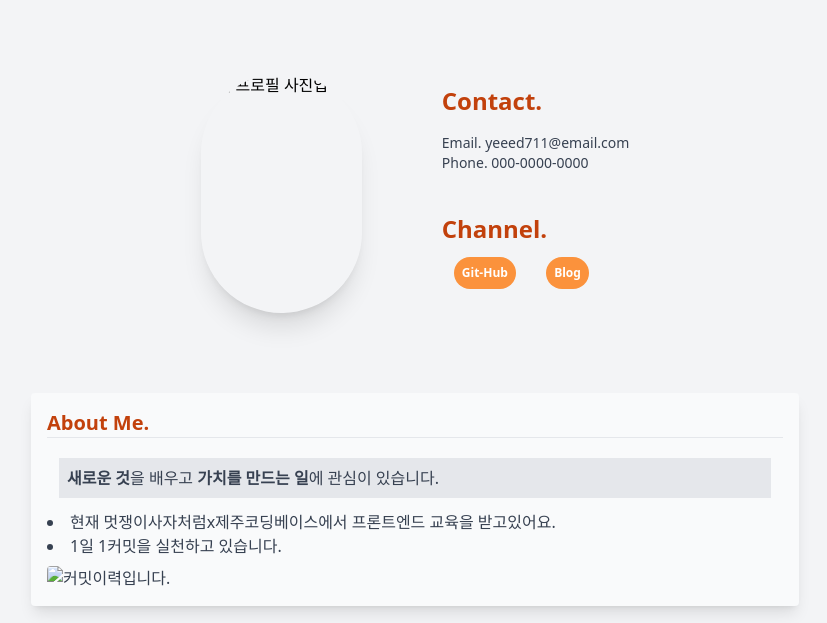
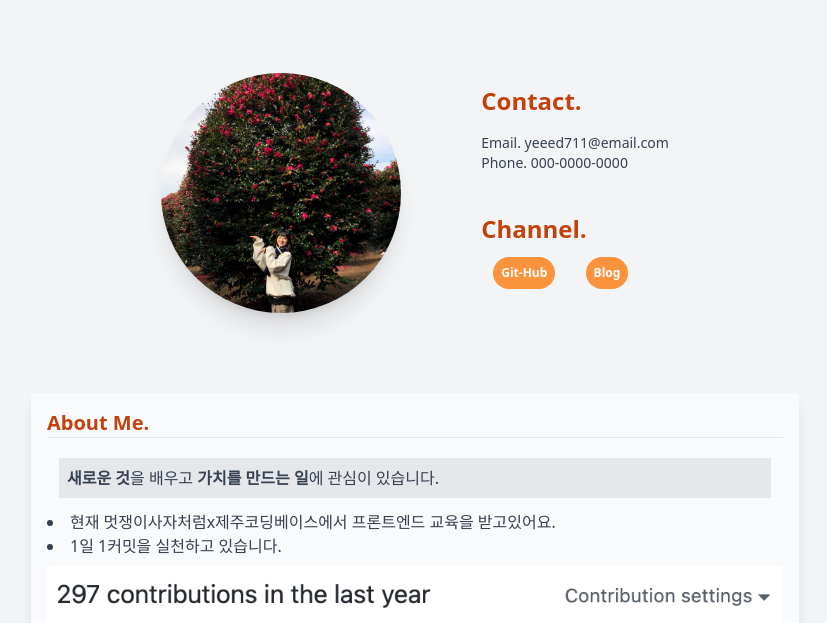
Before and after one commit to yeeed711/resume_contest, a plain HTML site: page index.html in a window 1280 px wide. Shown: the part 167-790 px from the top of the page, without its empty margins (225-1052 px from the left). Drawn offline with nearby package versions, Linux system fonts and the light colour scheme; the site is published under a folder, as on GitHub Pages, so addresses that start at the root find nothing.

Commit message:
img 파일 경로 수정

```diff
--- a/index.html
+++ b/index.html
@@ -18,7 +18,7 @@
             </h1>
         </header>
         <section class="flex gap-20 justify-center items-center">
-            <img src="/img.jpg" alt="제 프로필 사진입니다." class="mt-20 h-60 rounded-full shadow-xl">
+            <img src="./img.jpg" alt="제 프로필 사진입니다." class="mt-20 h-60 rounded-full shadow-xl">
             <div class="flex-col">
                 <div class="flex-1 mt-20 text-2xl font-bold text-orange-700 ">
                     Contact.
@@ -51,7 +51,7 @@
                 <li class="p-2 m-3 bg-gray-200"><strong>새로운 것</strong>을 배우고 <strong>가치를 만드는 일</strong>에 관심이 있습니다.</li>
                 <li class="list-disc list-inside">현재 멋쟁이사자처럼x제주코딩베이스에서 프론트엔드 교육을 받고있어요.</li>
                 <li class="list-disc list-inside">1일 1커밋을 실천하고 있습니다.
-                    <img class="mt-2 rounded" src=" /commit.png" alt="커밋이력입니다.">
+                    <img class="mt-2 rounded" src="./commit.png" alt="커밋이력입니다.">
                 </li>
                 <li></li>
             </ul>
```
